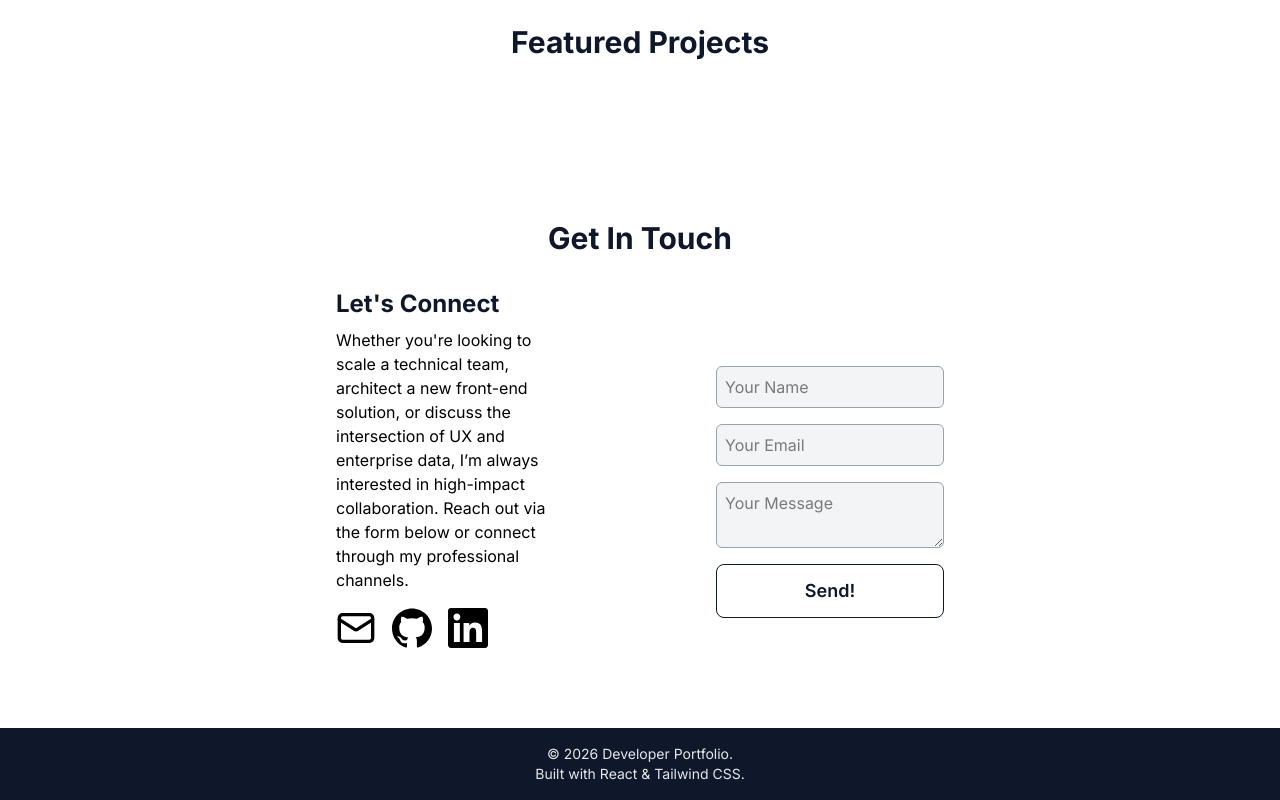
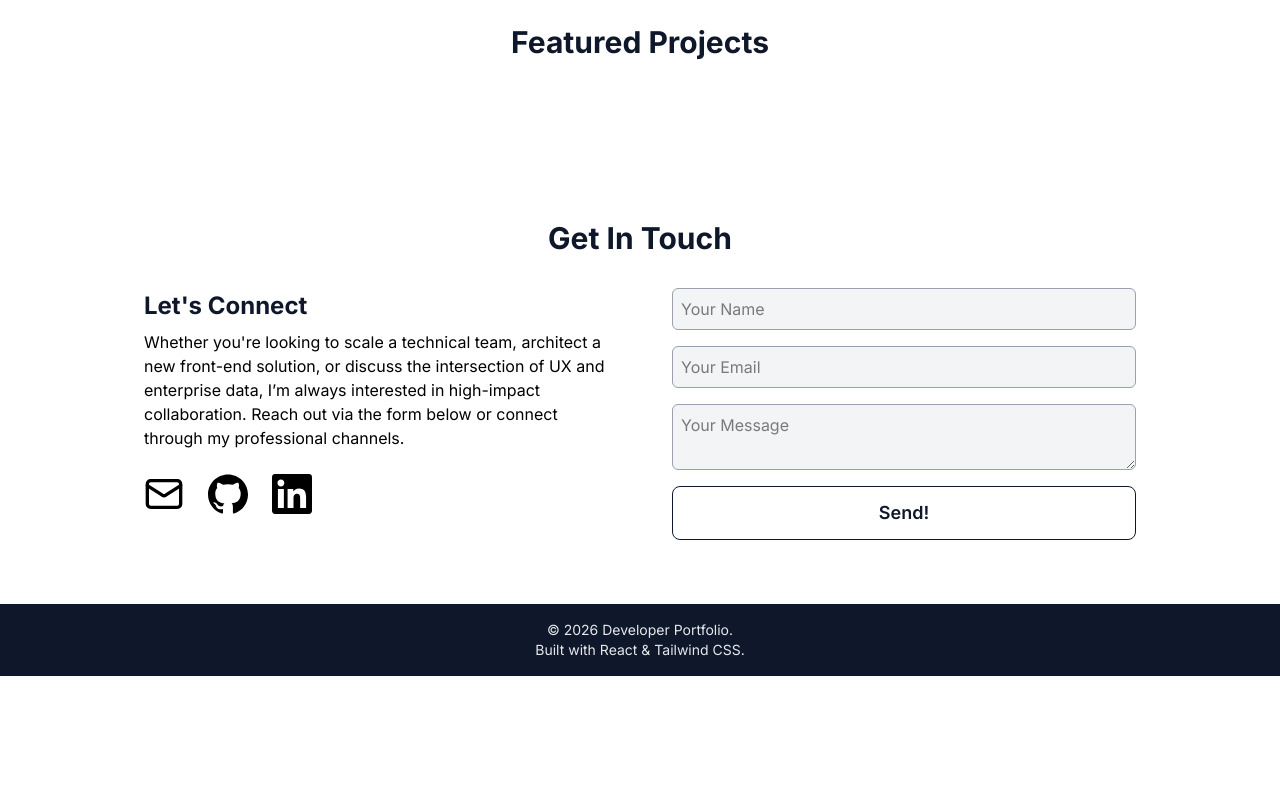
Before and after one commit to jwilliams21/devPortfolio_JoshWilliams, a React (Vite) app: page / in a window 1280 px wide. Shown: the part 2780-3580 px from the top of the page. After the commit the page ends 3456 px from the top, so only its background shows below. Built offline with nearby package versions, Linux system fonts and the light colour scheme.

Commit message:
Update Contact.jsx

```diff
--- a/src/components/Contact.jsx
+++ b/src/components/Contact.jsx
@@ -8,11 +8,11 @@ export default function Contact() {
         <section id="contact" className="scroll-mt-20 py-16">
             <h1 className="text-3xl text-slate-900 font-bold font-inter text-center mb-8">Get In Touch</h1>
 
-            <div className="px-4 md:flex md:justify-between md:w-1/2 md:items-center md:mx-auto">
-                <div className="md:max-w-3/8">
+            <div className="px-4 grid grid-cols-1 md:grid-cols-2 gap-8 md:gap-16 items-center max-w-5xl mx-auto">
+                <div className="w-full">
                     <h3 className="text-2xl text-slate-900 font-bold mb-2">Let's Connect</h3>
                     <p>Whether you're looking to scale a technical team, architect a new front-end solution, or discuss the intersection of UX and enterprise data, I’m always interested in high-impact collaboration. Reach out via the form below or connect through my professional channels.</p>
-                    <div className="flex gap-4 my-4">
+                    <div className="flex gap-6 my-6">
                         <a
                             href="mailto:joshbenjaminwilliams@gmail.com"
                         ><Mail size={40} /></a>
@@ -28,7 +28,7 @@ export default function Contact() {
                         ><LinkedInIcon /></a>
                     </div>
                 </div>
-                <div className="mt-8 w-3/8 flex flex-col align-center">
+                <div className="w-full max-w-lg mx-auto">
                     <form className="flex flex-col gap-4">
                         <input type="text" placeholder="Your Name" className="p-2 border border-gray-400 rounded-md bg-gray-100"></input>
                         <input type="email" placeholder="Your Email" className="p-2 border border-gray-400 rounded-md bg-gray-100"></input>
```
